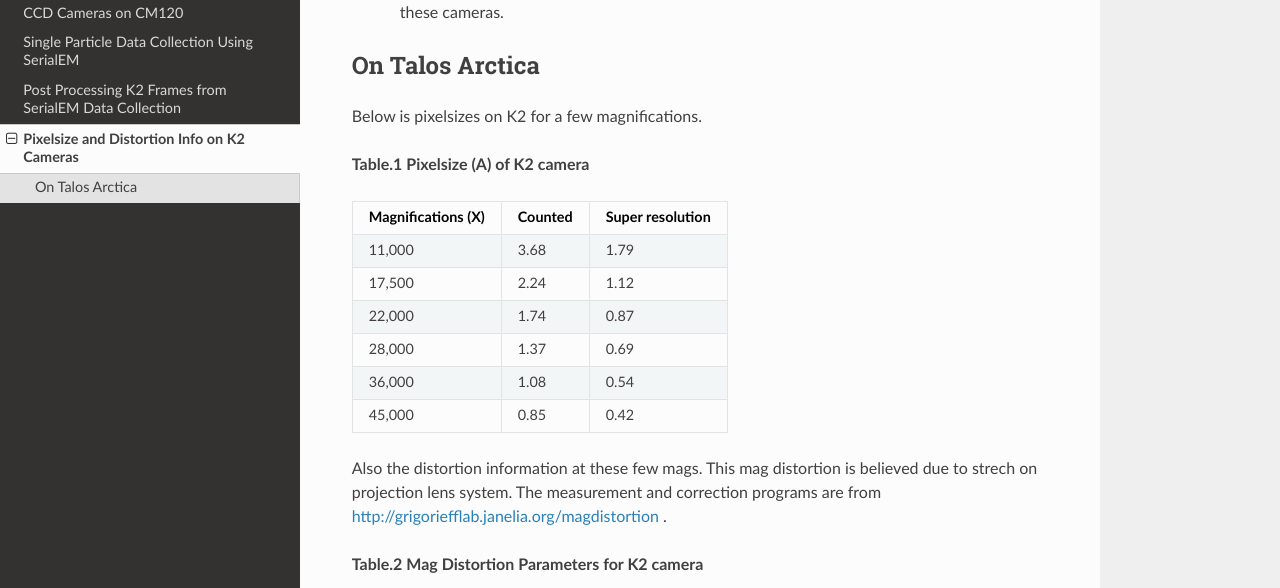
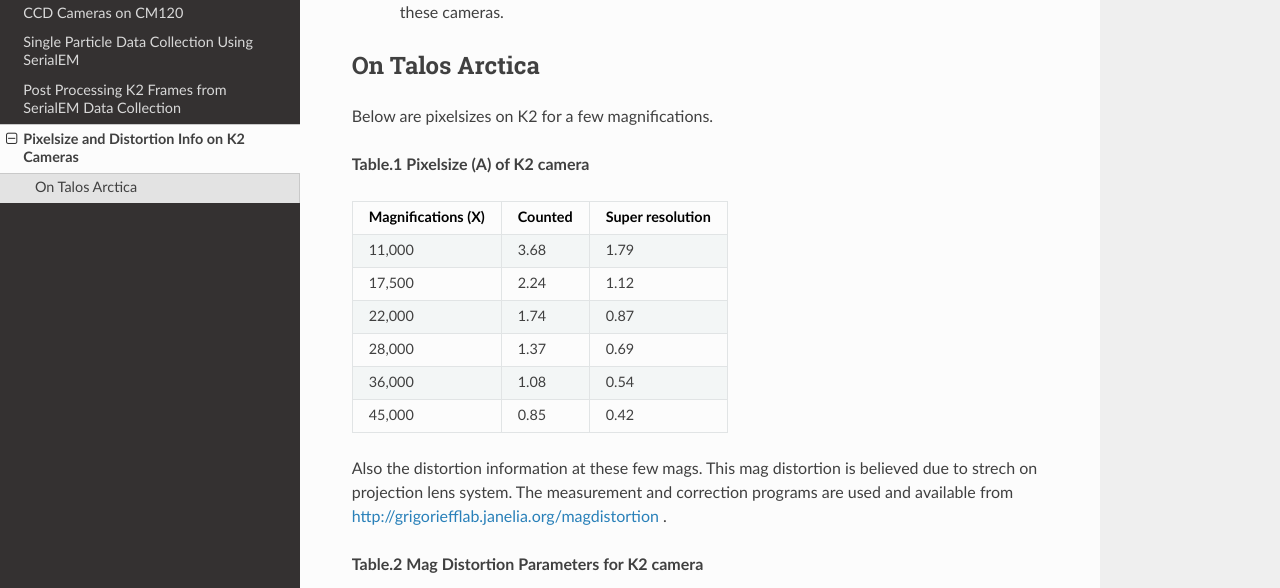
Before and after one commit to xuchen66/sphinx-emdocs, a Sphinx documentation site: the page built from source/pixelsize-and-distortion-info.rst, in a window 1280 px wide and 1397 px high. Shown: the part 375-963 px from the top of the window. Built offline with Sphinx 7.4.7 and the Read the Docs theme 2.0.0, drawn with Linux system fonts in a browser that asks for light colours; pages that are not in the unit, such as notebooks, are missing from menus.

Commit message:
Update pixelsize-and-distortion-info.rst

```diff
--- a/source/pixelsize-and-distortion-info.rst
+++ b/source/pixelsize-and-distortion-info.rst
@@ -20,7 +20,7 @@
 On Talos Arctica
 ----------------
 
-Below is pixelsizes on K2 for a few magnifications.
+Below are pixelsizes on K2 for a few magnifications.
 
 **Table.1 Pixelsize (A) of K2 camera**
 
@@ -41,7 +41,7 @@
 +--------------------------+-------------------+----------------------+
 
 Also the distortion information at these few mags. This mag distortion is believed due to strech on projection lens
-system. The measurement and correction programs are from http://grigoriefflab.janelia.org/magdistortion .
+system. The measurement and correction programs are used and available from http://grigoriefflab.janelia.org/magdistortion .
 
 **Table.2 Mag Distortion Parameters for K2 camera**
 
```
